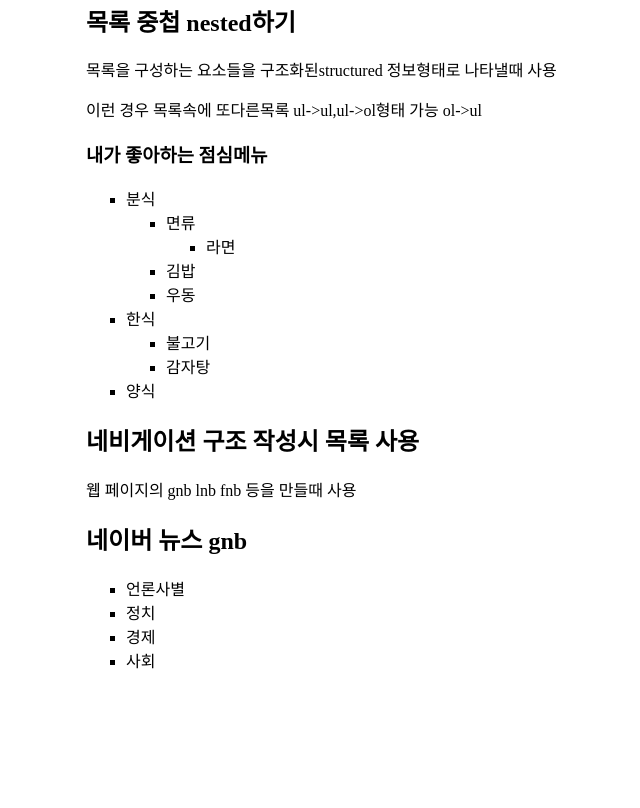
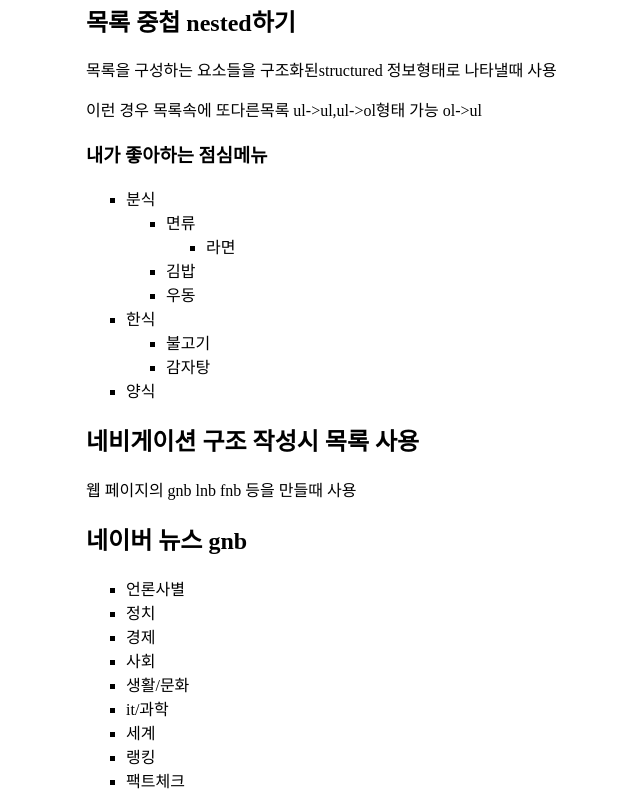
Before and after one commit to wjddbals/html5, a plain HTML site: page 04.html in a window 1280 px wide. Shown: the part 1672-2480 px from the top of the page, without its empty margins (2-642 px from the left). Before the commit the page ends 2363 px from the top, so only its background shows below. Drawn offline with Linux system fonts and the light colour scheme.

Commit message:
목록관련수정

```diff
--- a/04.html
+++ b/04.html
@@ -125,6 +125,11 @@ ul,li태그등을 이용해서 표현
             <li>정치</li>
             <li>경제 </li>
             <li>사회</li>
+            <li>생활/문화</li>
+            <li>it/과학</li>
+            <li>세계</li>
+            <li>랭킹</li>
+            <li>팩트체크</li>
         </ul>
         </nav>
 
@@ -132,6 +137,6 @@ ul,li태그등을 이용해서 표현
 
 
 
-<h2></h2><h2></h2><h2></h2>
+
 </body>
 </html>
```
